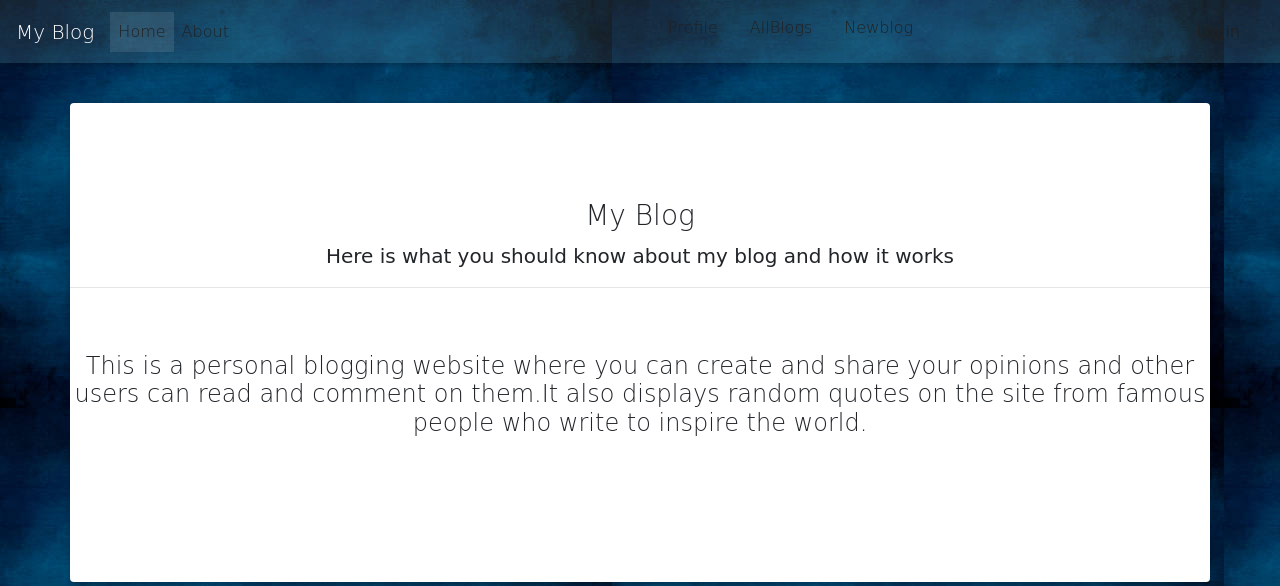
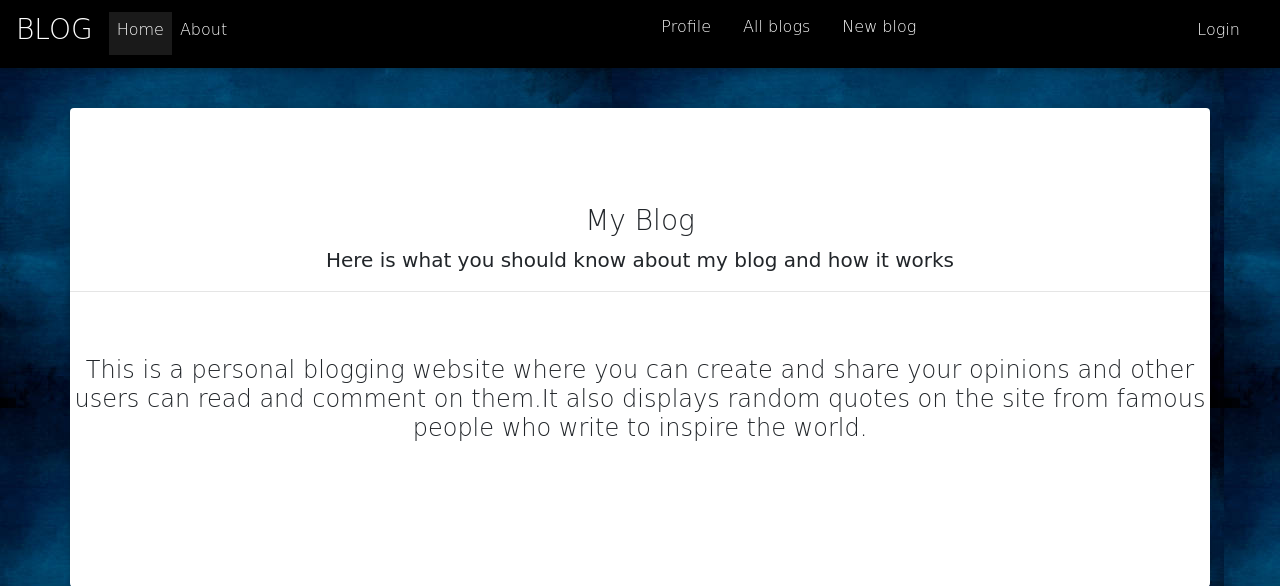
Before and after one commit to Binamin-hussein100/blog, a Flask app: page /about in a window 1280 px wide. Shown: the top 586 px of the page. Run offline with Flask 2, Linux system fonts and the light colour scheme; some libraries are stand-ins or nearby versions; some web fonts are replaced.

Commit message:
added bootstrap styling

```diff
--- a/app/static/css/index.css
+++ b/app/static/css/index.css
@@ -9,8 +9,13 @@ body {
 }
 
 .navbar{
-    color:black;
+    color:white;
 }
 .container-fluid{
     padding: top 15px;
 }
+
+#content{
+    background-color: black;
+    color: white;
+}
--- a/app/templates/navbar.html
+++ b/app/templates/navbar.html
@@ -1,9 +1,9 @@
 
-<nav class="navbar navbar-expand-lg navbar-dark " style="background-color: #81b7b92a;">
+<nav class="navbar navbar-expand-lg navbar-dark " style="background-color:black;">
 
 
-  <a class="navbar-brand" href="/">My Blog
-      <span class="sr-only" style= color:white;>(current)</span>
+  <a class="navbar-brand" href="/"><h3 style="color:white;">BLOG</h3>
+      <span class="sr-only" style= color:black;>(current)</span>
   </a>
 
 
@@ -16,24 +16,24 @@
 
       <ul class="navbar-nav mr-auto">
           <li class="nav-item active">
-              <a class="nav-link text-dark" href="/">Home <span
+              <a class="nav-link text-dark" href="/"><h6 style="color: white;">Home</h6> <span
                       class="sr-only">(current)</span></a>
           </li>
           <li class="nav-item">
-              <a class="nav-link text-dark" href="{{ url_for('main.about') }}">About</a>
+              <a class="nav-link text-dark" href="{{ url_for('main.about') }}"><h6 style="color: white;">About</h6> </a>
           </li>
       </ul>
 
       <ul class="navbar-nav ml-auto">
 
           <li>
-            <a class="nav-link text-dark pr-4" aria-haspopup="true" aria-expanded="false" href="{{url_for('main.profile',uname=current_user.username)}}">Profile</a>
+            <a class="nav-link text-dark pr-4" aria-haspopup="true" aria-expanded="false" href="{{url_for('main.profile',uname=current_user.username)}}"><h6 style="color: white;">Profile</h6></a>
           </li>
           <li>
-            <a class="nav-link text-dark pr-4" aria-haspopup="true" aria-expanded="false" href = "{{url_for('main.allBlogs')}}">AllBlogs</a>
+            <a class="nav-link text-dark pr-4" aria-haspopup="true" aria-expanded="false" href = "{{url_for('main.allBlogs')}}"><h6 style="color: white;">All blogs</h6></a>
           </li>
           <li>
-            <a class="nav-link text-dark pr-5" aria-haspopup="true" aria-expanded="false" href = "{{url_for('main.new_blog')}}">Newblog</a>
+            <a class="nav-link text-dark pr-5" aria-haspopup="true" aria-expanded="false" href = "{{url_for('main.new_blog')}}"><h6 style="color: white;">New blog</h6></a>
           </li>
       </ul>
 
@@ -43,9 +43,9 @@
         <a class="nav-link dropdown-toggle" id="navbarDropdownMenuLink" data-toggle="dropdown"
           aria-haspopup="true" aria-expanded="false" href = "/">{{current_user.username}}</a>
         <div class="dropdown-menu dropdown-primary" aria-labelledby="navbarDropdownMenuLink">
-          <a class="dropdown-item" href="{{url_for('auth.logout')}}">Logout</a>
+          <a class="dropdown-item" href="{{url_for('auth.logout')}}"><h6 style="color: white;">Logout</h6></a>
           {% else %}
-          <a class="dropdown-item text-dark" href="{{url_for('auth.login')}}">Login</a>
+          <a class="dropdown-item text-dark" href="{{url_for('auth.login')}}"><h6 style="color: white;">Login</h6></a>
           {%endif%}
         </div>
       </li>
```
Also changed, not shown: app/static/photos/animewallpaper.jpg (deleted), 1 other file.
